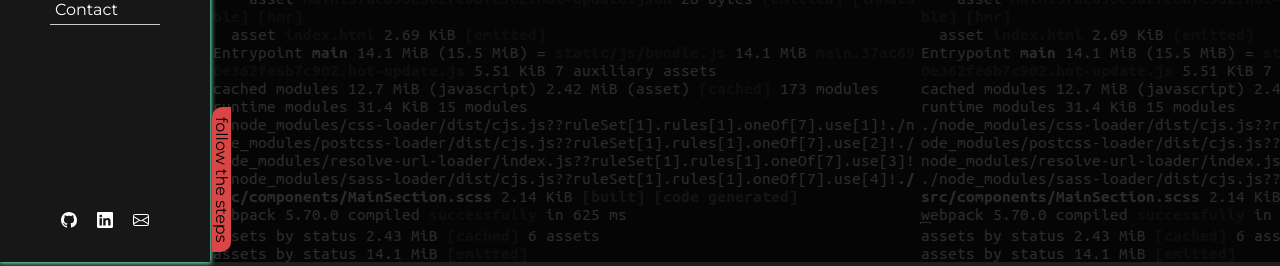
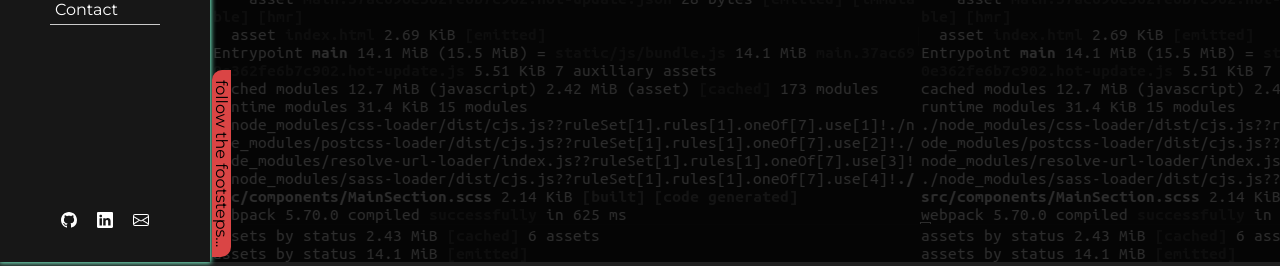
Before and after one commit to Celinesco/celinesco-page, a React (Create React App) app: page / in a window 1280 px wide. Shown: the part 538-804 px from the top of the page. Built offline with nearby package versions, Linux system fonts and the light colour scheme.

Commit message:
Corrijo error de tipeo en Contact. Agrego indicacion al final

```diff
--- a/src/components/MainSection/MainSection.js
+++ b/src/components/MainSection/MainSection.js
@@ -7,6 +7,7 @@ import { useEffect } from "react";
 import Portada from "../Portada";
 import About from "../About/About";
 import Contact from "../Contact/Contact";
+
 
 const MainSection = () => {
     useEffect(() => {
@@ -26,6 +27,9 @@ const MainSection = () => {
             <TechnologiesContainer />
             <div className="separador"></div>
             <Contact />
+            <div className="container__indication indication-end">
+                ...and contact me
+            </div>
 
         </>
     );
--- a/src/components/MainSection/MainSection.scss
+++ b/src/components/MainSection/MainSection.scss
@@ -1,7 +1,7 @@
 @import '../../styles/variables';
 
 .sections {
-    min-height: 80vh;
+    min-height: 100vh;
     display: flex;
     flex-direction: column;
     justify-content: center;
@@ -13,6 +13,17 @@
         padding: 70px 20px;
     }
 
+}
+
+.container__indication {
+    position: relative;
+    border-radius: 10px 0 10px 0;
+    left:212px;
+    bottom: 10px;
+    color: black;
+    background-color: #da4545;
+    writing-mode:vertical-lr;
+    padding: 10px 0;
 }
 
 
--- a/src/components/Portada.js
+++ b/src/components/Portada.js
@@ -28,7 +28,7 @@ const Portada = () => {
                     </Link>
                 </div>
                 <div className="container__indication">
-                    follow the steps
+                    follow the footsteps...
                 </div>
             </div>
         </section>
--- a/src/components/Portada.scss
+++ b/src/components/Portada.scss
@@ -1,6 +1,5 @@
 @import "../styles/variables";
 .section__portada {
-  min-height: 100vh;
   background-image: url(../assets/fondoPortada.png);
   background-repeat: repeat;
   .container__portada {
@@ -105,7 +104,7 @@
   }
   .container__indication {
       position: absolute;
-      bottom:10px;
+      bottom:5px;
       border-radius: 10px 0 10px 0;
       left:0;
       color: black;
--- a/src/components/datos_proyectos.js
+++ b/src/components/datos_proyectos.js
@@ -230,7 +230,7 @@ export const htmlAboutme = {
         Your questions, suggestions, and comments are always welcome and help me to grow both on personal level and professionally.`,
         title_contact: 'Contact',
         form: {
-            requierd_message: '(All fields requierd)',
+            requierd_message: '(All fields required)',
             name: 'First Name*',
             surname: 'Surname*',
             message: 'Message*',
```
